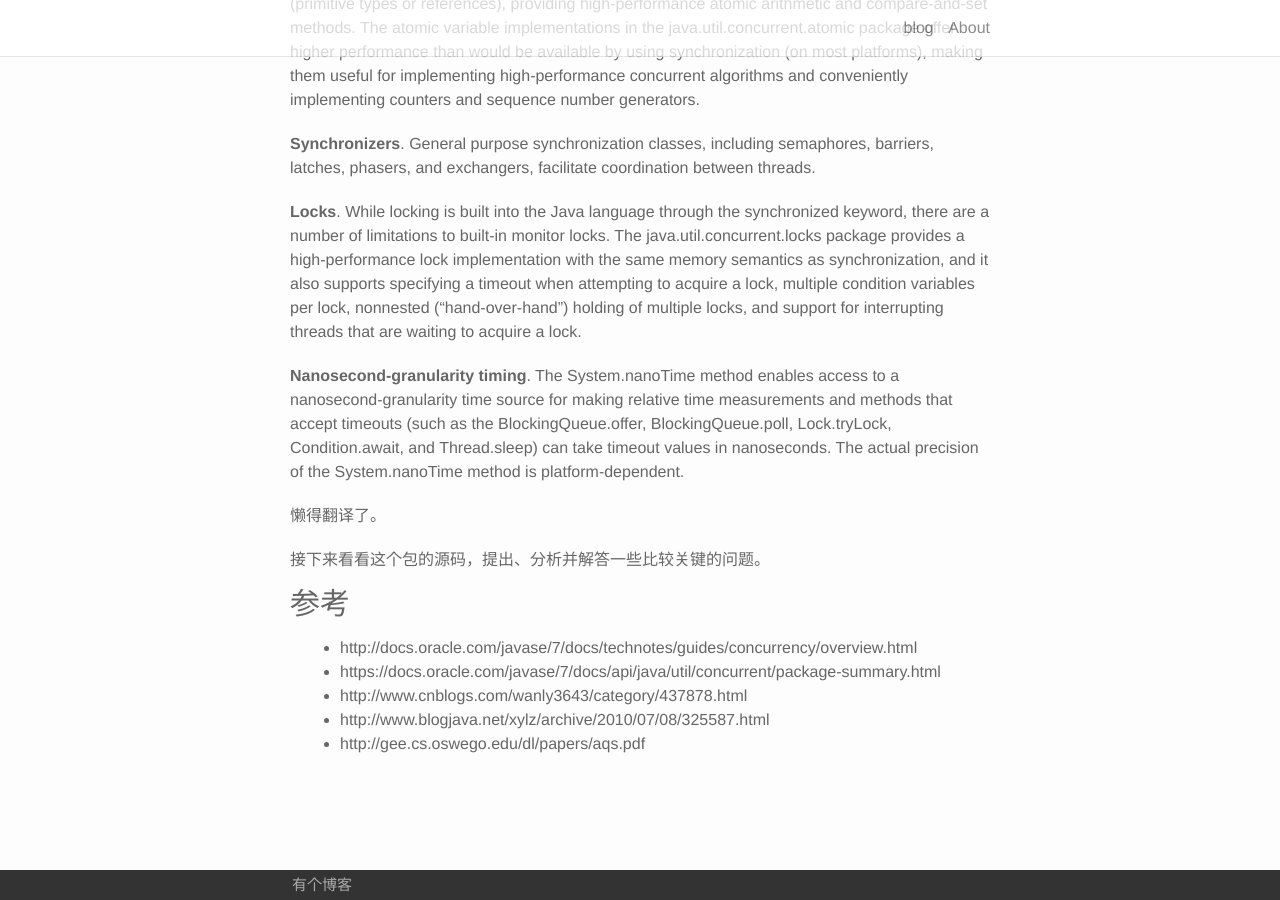
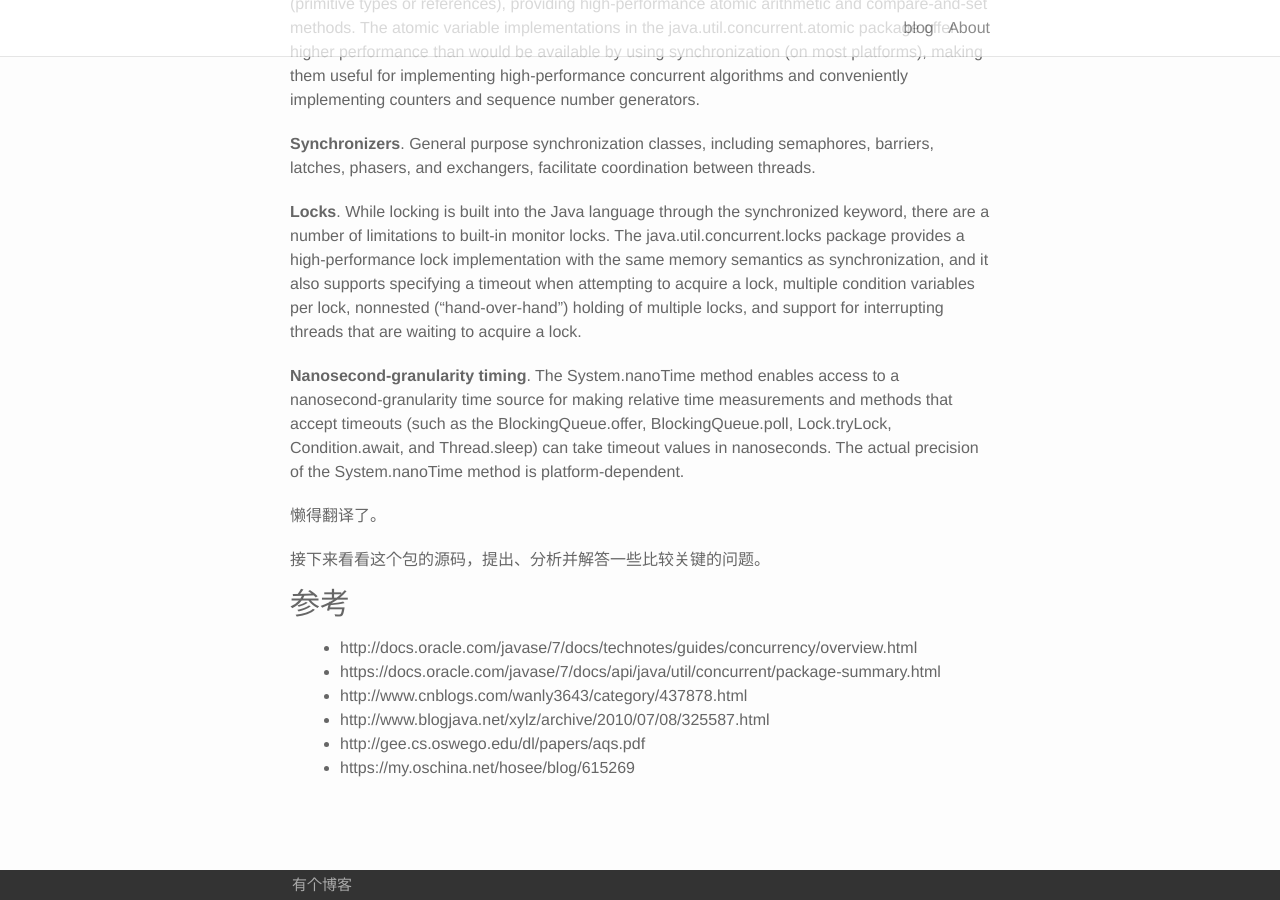
Before and after one commit to afghl/afghl.github.io, a Jekyll site: the page built from _posts/2017-07-30-java-util-concurrent-00-introduction.markdown, in a window 1280 px wide and 900 px high, scrolled down 1022 px. Built offline with Jekyll 4.4.1, drawn with Linux system fonts in a browser that asks for light colours; part of the change alters nothing that is shown.

Commit message:
add reference

```diff
--- a/_posts/2017-07-30-java-util-concurrent-00-introduction.markdown
+++ b/_posts/2017-07-30-java-util-concurrent-00-introduction.markdown
@@ -45,3 +45,4 @@ date:   2017-07-30 15:25:00 +0800
 - http://www.cnblogs.com/wanly3643/category/437878.html
 - http://www.blogjava.net/xylz/archive/2010/07/08/325587.html
 - http://gee.cs.oswego.edu/dl/papers/aqs.pdf
+- https://my.oschina.net/hosee/blog/615269
```
